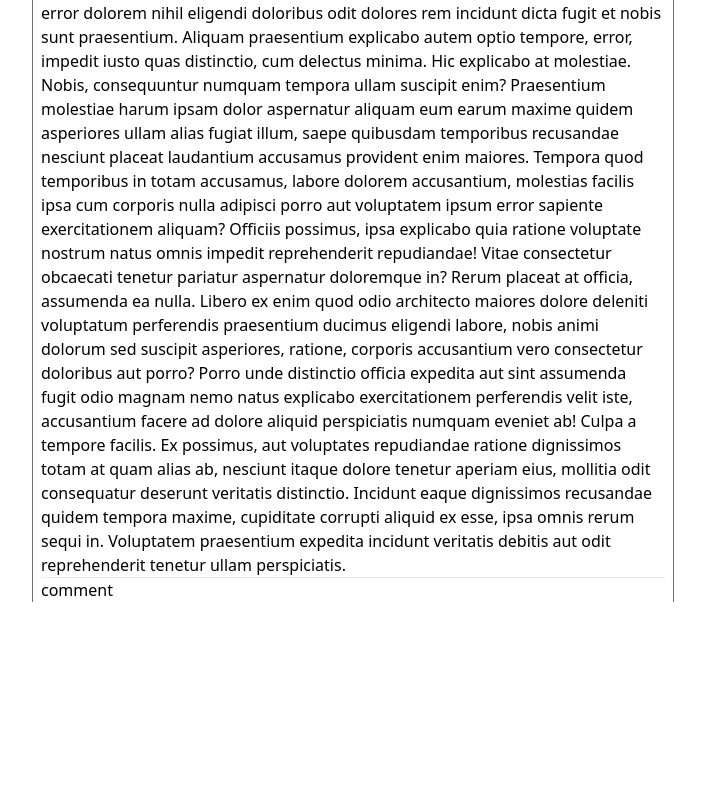
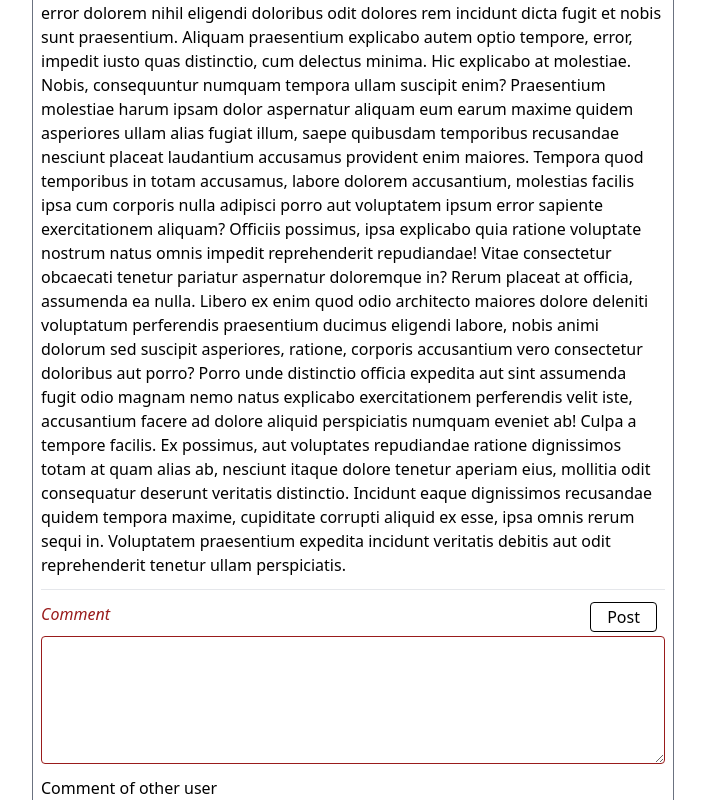
Before and after one commit to kunkka19xx/story, a Next.js app: page /story in a window 1280 px wide. Shown: the part 2023-2823 px from the top of the page, without its empty margins (287-992 px from the left). Before the commit the page ends 2625 px from the top, so only its background shows below. Built offline with nearby package versions, Linux system fonts and the light colour scheme.

Commit message:
add comment text

```diff
--- a/src/components/buttonbar.tsx
+++ b/src/components/buttonbar.tsx
@@ -1,5 +1,5 @@
 import { log } from "console";
-import React, { useRef, useState } from "react";
+import React, { useEffect, useRef, useState } from "react";
 
 function Buttonbar() {
   const [likesNumber, setLikeNumber] = useState(0);
@@ -18,6 +18,7 @@ function Buttonbar() {
 
   const scrollToComment = () => {
     console.log("Iloveyou");
+    window.scrollBy(0, 1000);
   };
 
   return (
--- a/src/components/post/comment.tsx
+++ b/src/components/post/comment.tsx
@@ -1,9 +1,25 @@
-import React from 'react'
+import React from "react";
 
 function Comment() {
   return (
-    <div>comment</div>
-  )
+    <section>
+      <div>
+        <div className="relative mb-3" data-te-input-wrapper-init>
+          <div className="flex flex-row justify-between">
+            <div>
+              <label className="text-red-800 italic">Comment</label>
+            </div>
+            <div className="justify-end mr-2">
+              <button className="bg-white-500 border border-black hover:bg-blue-500 hover:font-bold text-black font-thin py-0.5 px-4 rounded">Post</button>
+            </div>
+          </div>
+          <textarea className="peer block mt-1  p-2 w-full h-32 max-h-40 rounded border border-red-800"></textarea>
+        </div>
+      </div>
+
+      <div>Comment of other user</div>
+    </section>
+  );
 }
 
-export default Comment
+export default Comment;
--- a/src/components/post/postDetail.tsx
+++ b/src/components/post/postDetail.tsx
@@ -21,8 +21,8 @@ function PostDetail() {
           <div>
             <Content></Content>
           </div>
-          <hr />
-          <div>
+          <hr className="mt-3" />
+          <div className="mt-3">
             <Comment></Comment>
           </div>
         </div>
--- a/src/pages/contact.tsx
+++ b/src/pages/contact.tsx
@@ -25,10 +25,27 @@ function Contact() {
             {contactInfo.socialMedia.map((platform) => (
               <li key={platform.name}>
                 <a
+                  className="flex"
                   href={platform.link}
                   target="_blank"
                   rel="noopener noreferrer"
                 >
+                  {" "}
+                  <svg
+                    xmlns="http://www.w3.org/2000/svg"
+                    fill="none"
+                    viewBox="0 0 24 24"
+                    strokeWidth={1.5}
+                    stroke="currentColor"
+                    className="w-6 h-6"
+                  >
+                    <path
+                      strokeLinecap="round"
+                      strokeLinejoin="round"
+                      d="M13.19 8.688a4.5 4.5 0 011.242 7.244l-4.5 4.5a4.5 4.5 0 01-6.364-6.364l1.757-1.757m13.35-.622l1.757-1.757a4.5 4.5 0 00-6.364-6.364l-4.5 4.5a4.5 4.5 0 001.242 7.244"
+                    />
+                  </svg>
+                  <span className="ml-1"></span>
                   {platform.name}
                 </a>
               </li>
```
